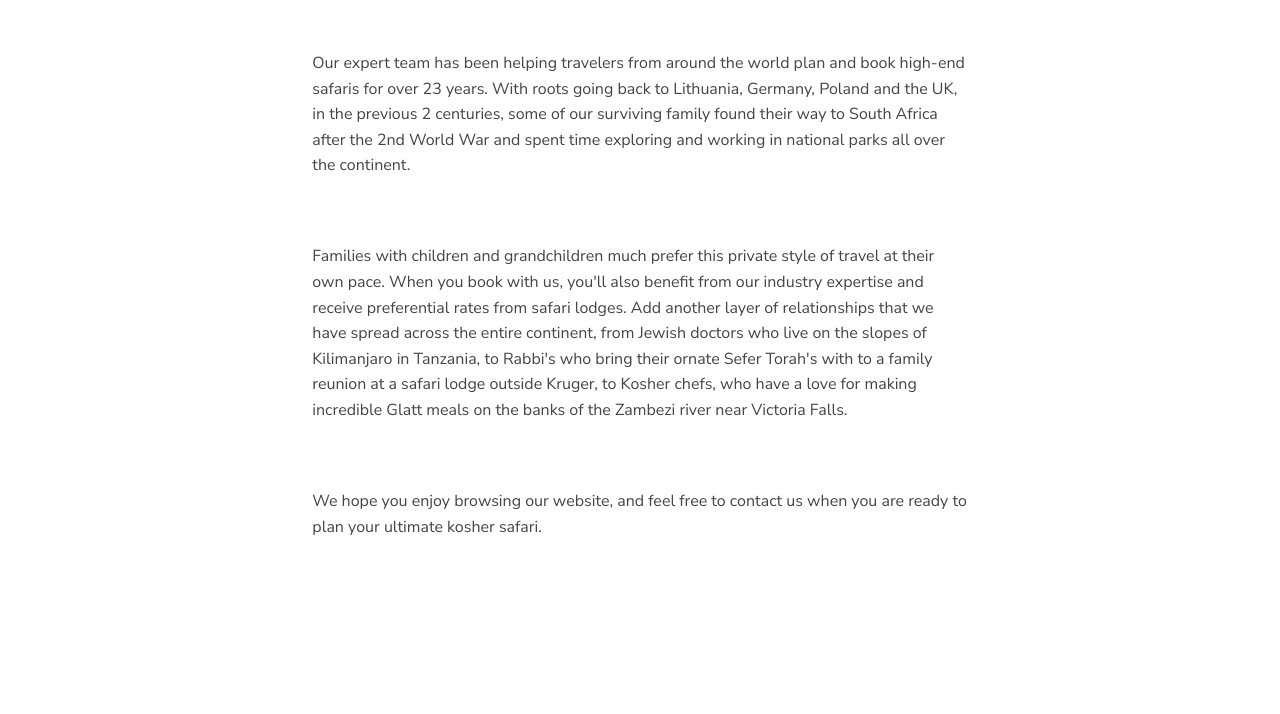
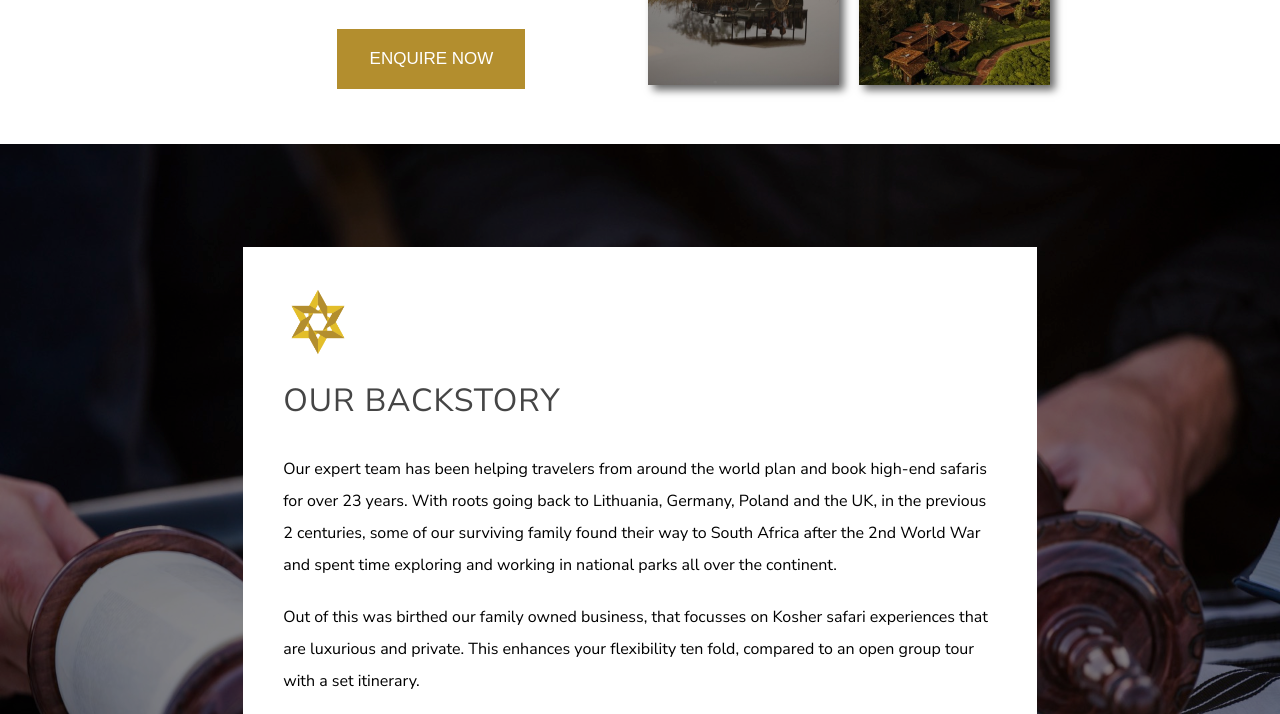
Before and after one commit to Rxshdiy/Luxury-Kosher-Recreation, a plain HTML site: page index.html in a window 1280 px wide. Shown: the part 1478-2192 px from the top of the page. Before the commit the page ends 2084 px from the top, so only its background shows below. Drawn offline with nearby package versions, Linux system fonts and the light colour scheme.

Commit message:
finished first image section

```diff
--- a/index.html
+++ b/index.html
@@ -214,11 +214,15 @@
           </div>
         </div>
     </div>
+    </div>
     <div class="image-section">
+      <div class="image-section-grid">
         <div class="first-image-section">
           <img src="assets/64ff17a4984d46c9d3e0844a_LKS Webclip.png" alt="">
           <h1>Our backstory</h1>
           <p>Our expert team has been helping travelers from around the world plan and book high-end safaris for over 23 years. With roots going back to Lithuania, Germany, Poland and the UK, in the previous 2 centuries, some of our surviving family found their way to South Africa after the 2nd World War and spent time exploring and working in national parks all over the continent.</p>
+          <p>
+            Out of this was birthed our family owned business, that focusses on Kosher safari experiences that are luxurious and private. This enhances your flexibility ten fold, compared to an open group tour with a set itinerary.</p>
           <p>
             Families with children and grandchildren much prefer this private style of travel at their own pace. When you book with us, you'll also benefit from our industry expertise and receive preferential rates from safari lodges. Add another layer of relationships that we have spread across the entire continent,  from Jewish doctors who live on the slopes of Kilimanjaro in Tanzania, to Rabbi's who bring their ornate Sefer Torah's with to a family reunion at a safari lodge outside Kruger, to Kosher chefs, who have a love for making incredible Glatt meals on the banks of the Zambezi river near Victoria Falls.
           </p>
@@ -226,6 +230,10 @@
             We hope you enjoy browsing our website, and feel free to contact us when you are ready to plan your ultimate kosher safari.
           </p>
         </div>
+        <div class="second-image-section">
+          .
+        </div>
+      </div>
     </div>
     <script src="scripts/scripts.js"></script>
   </body>
--- a/styles/style.css
+++ b/styles/style.css
@@ -690,7 +690,6 @@ nav{
   color: black;
   text-align: center;
   padding: 0 18%;
-  height: 100vh;
   width: 100%;
   position: relative;
   z-index: 1;
@@ -824,12 +823,51 @@ nav{
   line-height: 1.6em;
 }
 
- /* .image-section{
+ .image-section{
     background-image: linear-gradient(rgba(0,0,0,.44),rgba(0,0,0,.44)),url(../assets/background2.jpg);
     background-position: 0 0,50%,50%;
-    background-size: auto,cover,cover;
-    background-attachment: scroll,fixed,fixed;
+    background-size: cover;
+    background-attachment: fixed;
     padding-top: 100px;
     padding-bottom: 100px;
-    height: 100dvh;
-}  */
+
+    padding: 5% 19%;
+}
+
+.image-section-grid{
+  grid-template-columns: 1fr 1fr;
+  grid-template-rows: 1fr 0.5fr 0.5fr;
+}
+
+.image-section h1{
+  font-size: 2em;
+  text-transform: uppercase;
+  letter-spacing: 1px;
+
+  font-family: "Nunito sans", serif;
+  font-weight: normal;
+  margin: 3% 0% 3% 0;
+  color: #454545;
+  text-align: left;
+}
+
+.image-section img{
+  width: 70px;
+  height: 70px;
+  object-fit: cover;
+}
+
+.first-image-section{
+  display: flex;
+  flex-direction: column;
+  background-color: white;
+  margin: 5% 0;
+  padding: 40px;
+  grid-area: 1/ 1 / 2 / 3;
+}
+
+.image-section p{
+  font-size: 16px;
+  line-height: 2em;
+  margin: 10px 0;
+}
```
Lines whose indentation alone changed are shown as unchanged.
